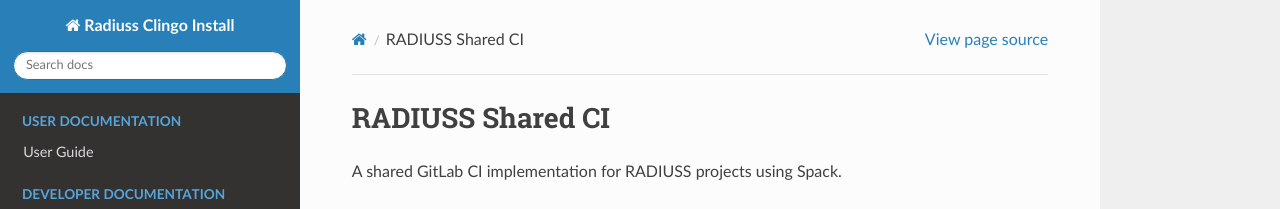
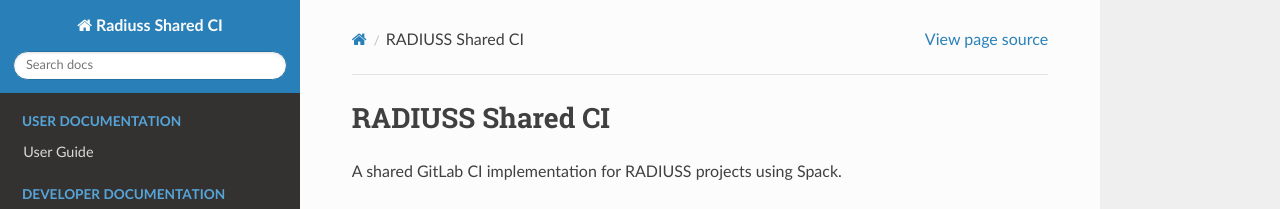
Before and after one commit to LLNL/radiuss-shared-ci, a Sphinx documentation site: the page built from docs/index.rst, in a window 1280 px wide. Shown: the top 209 px of the page. Built offline with Sphinx 7.4.7 and the Read the Docs theme 2.0.0, drawn with Linux system fonts in a browser that asks for light colours; pages that are not in the unit, such as notebooks, are missing from menus.

Commit message:
Remove all mentions of Clingo left

```diff
--- a/docs/CMakeLists.txt
+++ b/docs/CMakeLists.txt
@@ -6,7 +6,7 @@
 ################################################################################
 
 if (SPHINX_FOUND)
-  blt_add_sphinx_target(radiuss_clingo_install_docs)
+  blt_add_sphinx_target(radiuss_shared_ci_docs)
 endif ()
 
 if ( NOT SPHINX_FOUND)
--- a/docs/conf.py
+++ b/docs/conf.py
@@ -17,7 +17,7 @@
 
 # -- Project information -----------------------------------------------------
 
-project = u'Radiuss Clingo Install'
+project = u'Radiuss Shared CI'
 copyright = u'2021, Adrien M. Bernede'
 author = u'Adrien M. Bernede'
 
@@ -86,7 +86,7 @@
 # -- Options for HTMLHelp output ------------------------------------------
 
 # Output file base name for HTML help builder.
-htmlhelp_basename = 'RAD_Clingo_Doc'
+htmlhelp_basename = 'RAD_Shared_CI'
 
 
 # -- Options for LaTeX output ---------------------------------------------
@@ -113,7 +113,7 @@
 # (source start file, target name, title,
 #  author, documentclass [howto, manual, or own class]).
 latex_documents = [
-    (master_doc, 'RADIUSS_Clingo_Install.tex', u'RADIUSS Clingo Install Documentation',
+    (master_doc, 'RADIUSS_Shared_CI.tex', u'RADIUSS Shared CI Documentation',
      u'Adrien M. Bernede', 'manual'),
 ]
 
@@ -123,7 +123,7 @@
 # One entry per manual page. List of tuples
 # (source start file, name, description, authors, manual section).
 man_pages = [
-    (master_doc, 'RADIUSS_Clingo_Install', u'RADIUSS Clingo Install Documentation',
+    (master_doc, 'RADIUSS_Shared_CI', u'RADIUSS Shared CI Documentation',
      [author], 1)
 ]
 
@@ -134,7 +134,7 @@
 # (source start file, target name, title, author,
 #  dir menu entry, description, category)
 texinfo_documents = [
-    (master_doc, 'RADIUSS_Clingo_Install', u'RADIUSS Clingo Install Documentation',
+    (master_doc, 'RADIUSS_Shared_CI', u'RADIUSS Shared CI Documentation',
      author, 'Adrien M. Bernede', 'Rapid Application Development via an Institutional Universal Software Stack',
      'Miscellaneous'),
 ]
```
